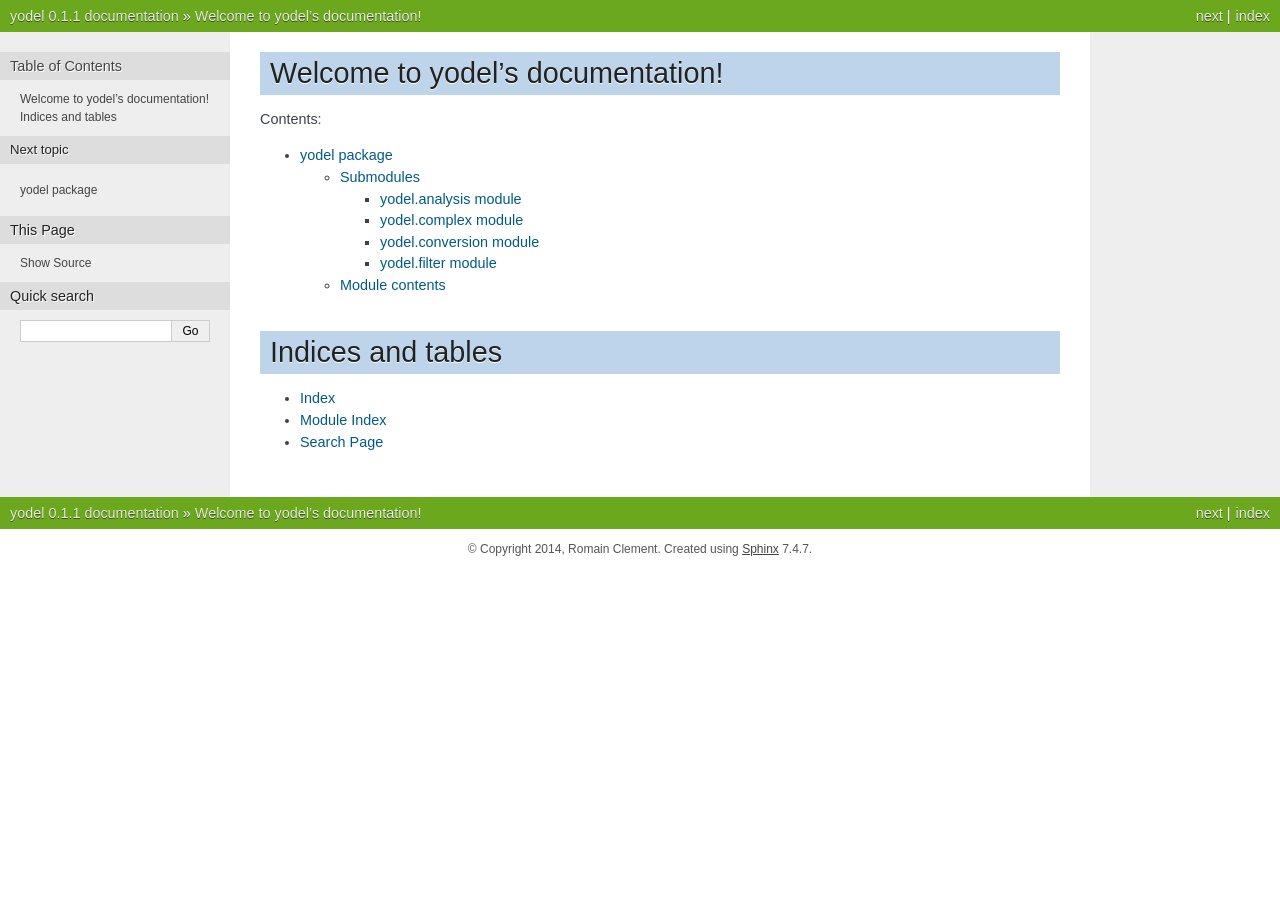
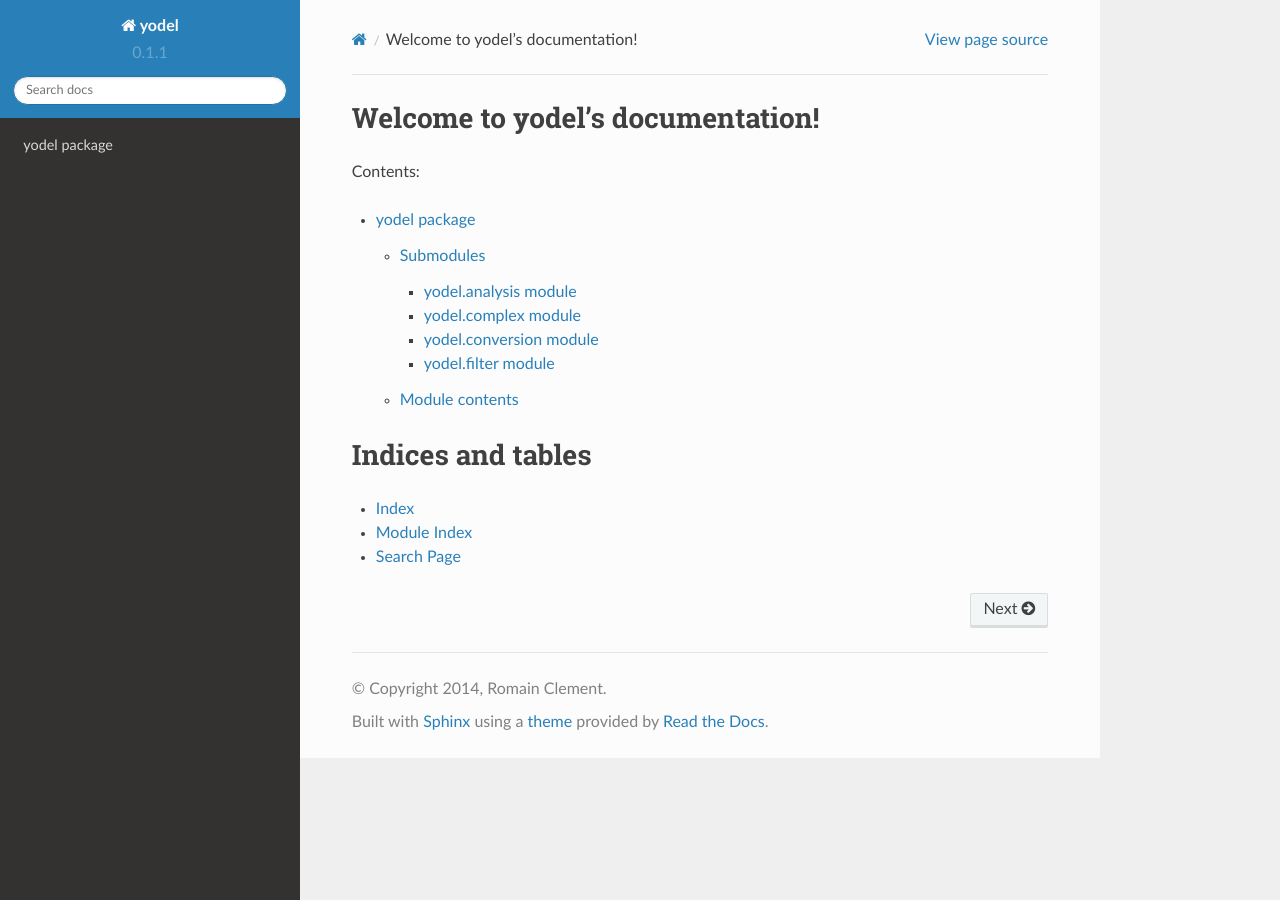
Before and after one commit to rclement/yodel, a Sphinx documentation site: the page built from docs/index.rst, in a window 1280 px wide. Built offline with Sphinx 7.4.7 and the Read the Docs theme 2.0.0, drawn with Linux system fonts in a browser that asks for light colours.

Commit message:
[DOCS] Use ReadTheDocs Sphinx theme if available

```diff
--- a/docs/conf.py
+++ b/docs/conf.py
@@ -116,7 +116,17 @@
 
 # The theme to use for HTML and HTML Help pages.  See the documentation for
 # a list of builtin themes.
-html_theme = 'nature'
+
+# on_rtd is whether we are on readthedocs.org, this line of code grabbed from docs.readthedocs.org
+on_rtd = os.environ.get('READTHEDOCS', None) == 'True'
+if not on_rtd:
+    try:
+        import sphinx_rtd_theme
+        html_theme = 'sphinx_rtd_theme'
+        html_theme_path = [sphinx_rtd_theme.get_html_theme_path()]
+    except ImportError:
+        html_theme = 'nature'
+# otherwise, readthedocs.org uses their theme by default, so no need to specify it
 
 # Theme options are theme-specific and customize the look and feel of a theme
 # further.  For a list of options available for each theme, see the
--- a/requirements-dev.txt
+++ b/requirements-dev.txt
@@ -1,4 +1,5 @@
 Sphinx>=1.2.2
+sphinx-rtd-theme>=0.1.6
 tox>=1.7.1
 pytest>=2.5.2
 coverage>=3.7.1
```
Also changed, not shown: 1 other file.
